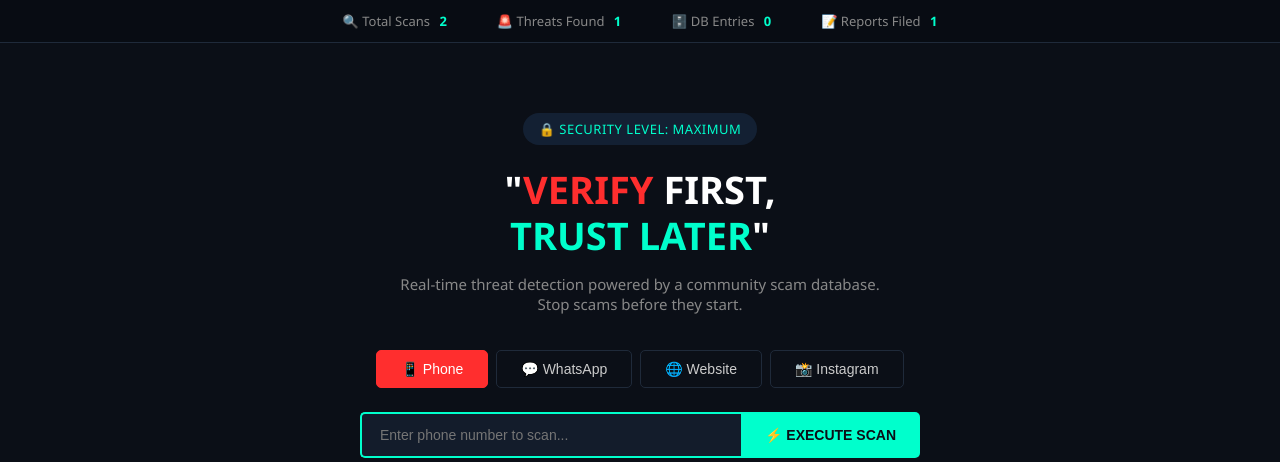
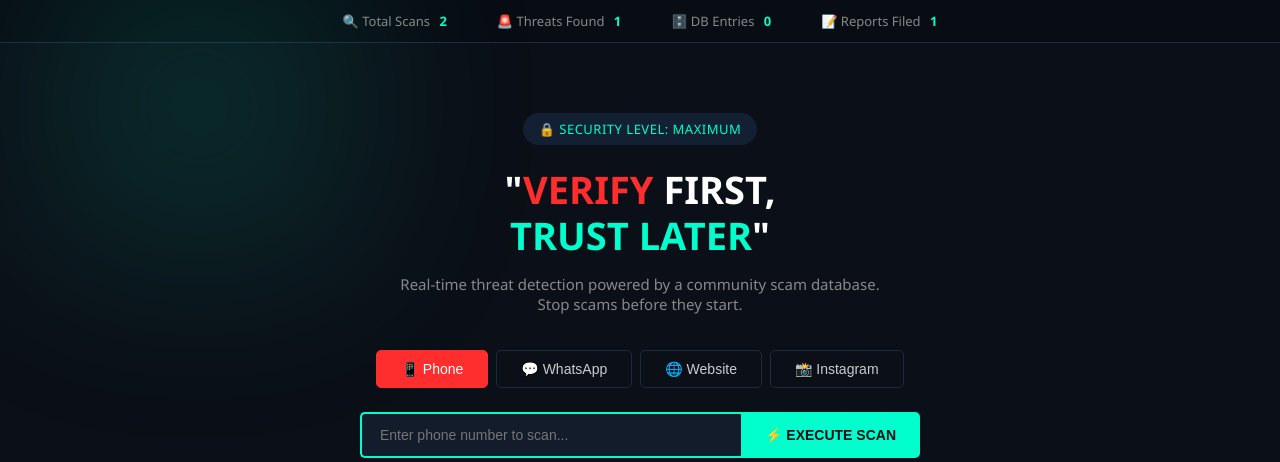
Before and after one commit to Mugundan2003/verifyauth, a Flask app: page / in a window 1280 px wide. Shown: the part 72-534 px from the top of the page. Run offline with Flask 3, Linux system fonts and the light colour scheme; data comes from the database, SQL or seed files in the repository; both versions use the stored data as it was after the commit; data that the repository does not hold is empty.

Commit message:
Updated style.css

```diff
--- a/app.py
+++ b/app.py
@@ -22,7 +22,7 @@ DB_PATH = os.path.join(os.path.dirname(__file__), "verify360.db")
 #  Only the person with these credentials can access /admin
 # ================================================================
 ADMIN_USERNAME = "admin"          # ← change this to your username
-ADMIN_PASSWORD = "verify360@2026" # ← change this to your password
+ADMIN_PASSWORD = "mugundan" # ← change this to your password
 
 
 # ================================================================
--- a/static/style.css
+++ b/static/style.css
@@ -623,3 +623,21 @@ footer p {
   border-color: #ff4d4d;
   background: transparent;
 }
+body::before {
+  content: "";
+  position: fixed;
+  top: -100px;
+  left: -100px;
+  width: 400px;
+  height: 400px;
+
+  background: radial-gradient(circle, rgba(0,255,204,0.15), transparent);
+  filter: blur(80px);
+  z-index: 0;
+  animation: floatGlow 8s infinite alternate;
+}
+
+@keyframes floatGlow {
+  from { transform: translate(0,0); }
+  to   { transform: translate(100px, 80px); }
+}
```
Also changed, not shown: verify360.db.
